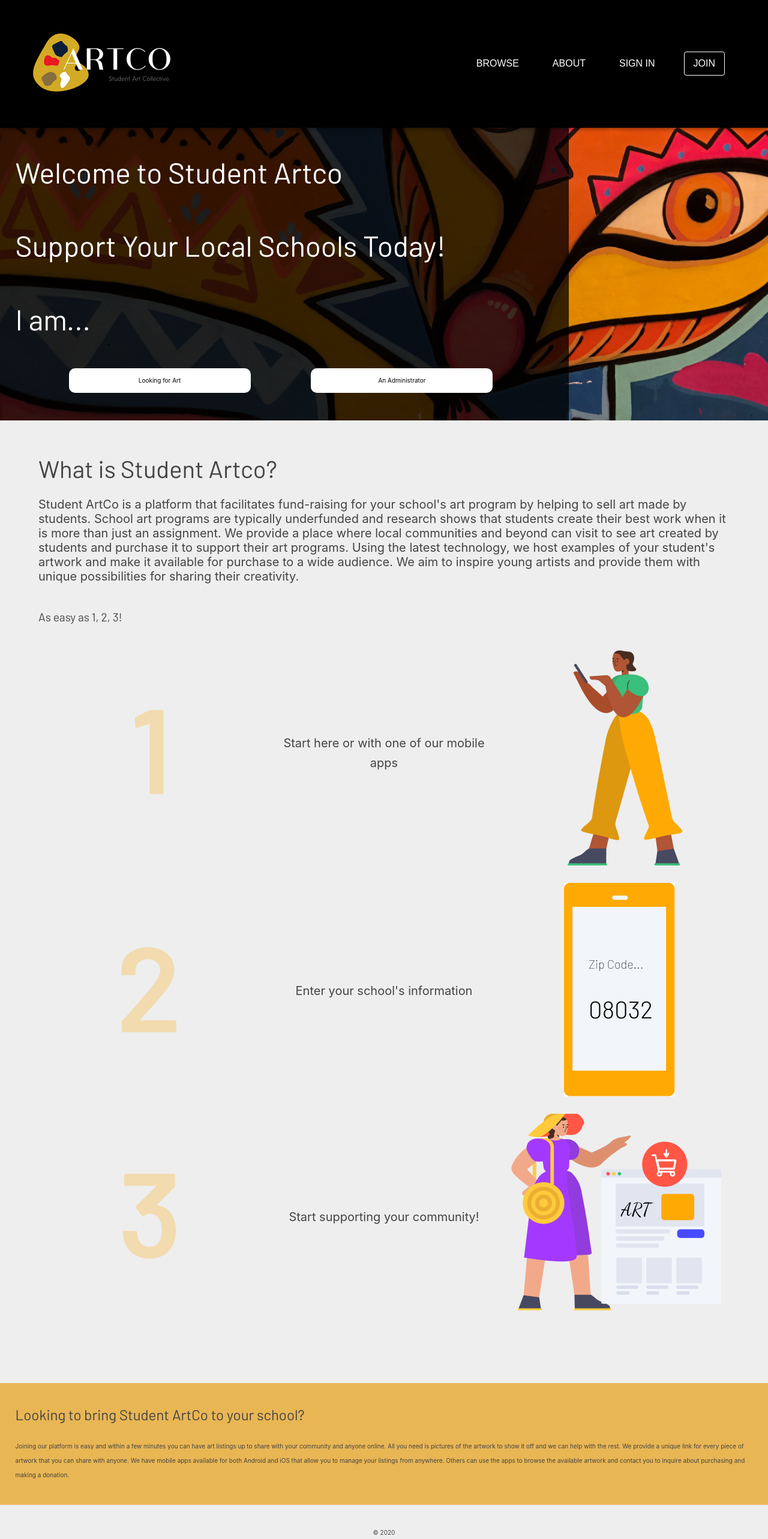
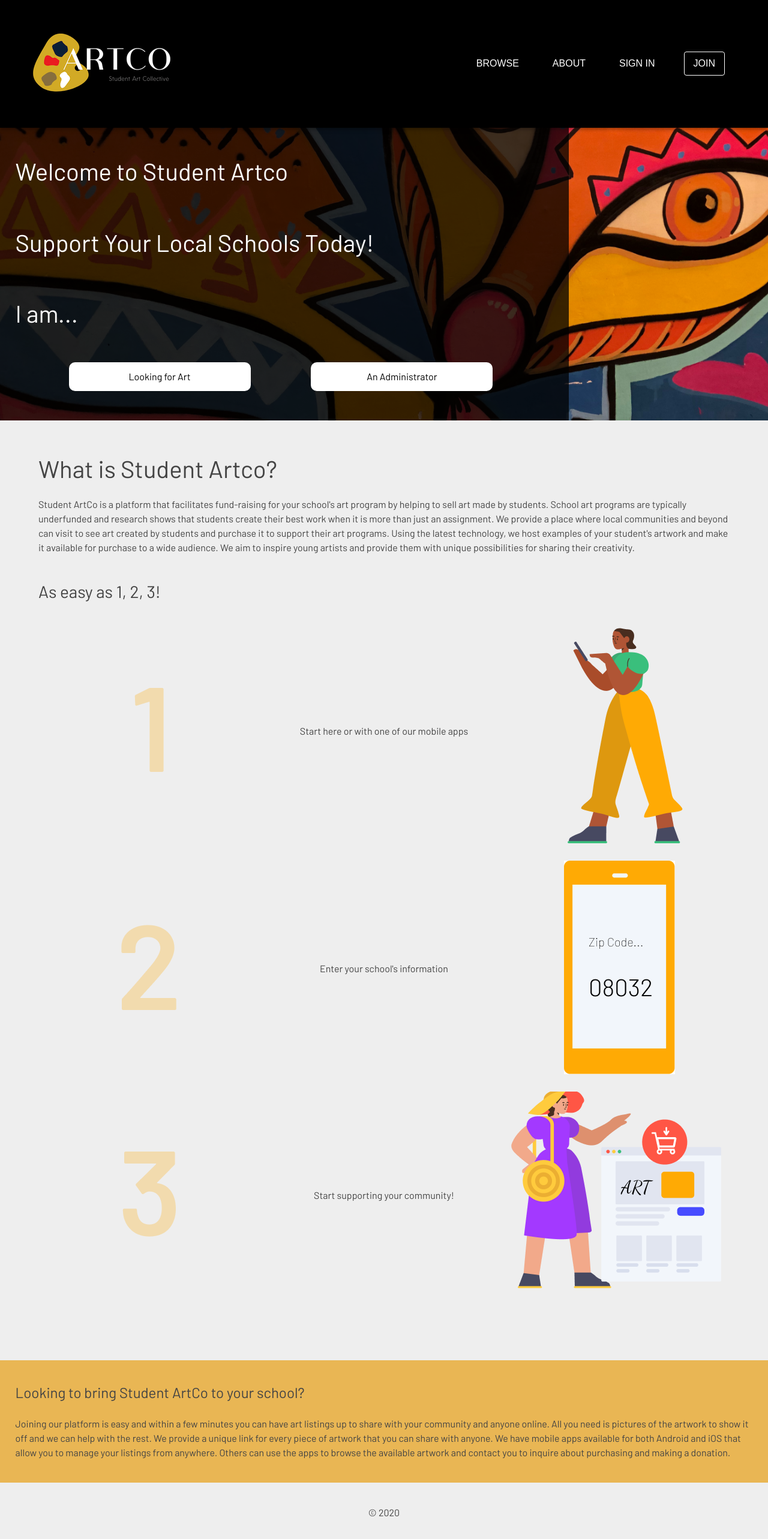
Before and after one commit to BloomTech-Labs/student-art-collection-fe, a React (Create React App) app: page / in a window 1280 px wide. Shown: the top 2566 px of the page at 60% size. Built offline with nearby package versions, Linux system fonts and the light colour scheme; no server answers.

Commit message:
main page and theme font updates

```diff
--- a/src/styles/theme.js
+++ b/src/styles/theme.js
@@ -9,13 +9,14 @@ export const theme = createMuiTheme({
     },
     p: {
       fontFamily: ['Barlow', 'sans-serif'].join(','),
+      fontSize: '1.5rem',
     },
     h3: {
       fontFamily: ['Barlow', 'sans-serif'].join(','),
       fontSize: '1.75rem',
     },
     h4: {
-      fontSize: '1.2rem',
+      fontSize: '1.75rem',
     },
     h5: {},
     button: {
--- a/src/views/MainPage.js
+++ b/src/views/MainPage.js
@@ -77,38 +77,38 @@ const MainPage = () => {
                     <Grid className={classes.welcomeMessageContainerStyles} container spacing={3} alignItems='center' justify='space-evenly'>
                         <Grid item xs={12}>
                             {breakpoint ?
-                            <Typography variant="h2" style={{ fontSize: '3rem' }}>
+                            <Typography variant="h2">
                                 Welcome to Student Artco
                             </Typography>
-                             : <Typography variant="h2" style={{ fontSize: '2rem' }}>
+                             : <Typography variant="h2">
                              Welcome to Student Artco
                          </Typography>}
                         </Grid>
                         <Grid item xs={12}>
                         {breakpoint ?
-                            <Typography variant="h2" style={{ fontSize: '3rem' }}>
+                            <Typography variant="h2">
                                 Support Your Local Schools Today!
                             </Typography>
-                             : <Typography variant="h2" style={{ fontSize: '2rem' }}>
+                             : <Typography variant="h2">
                              Support Your Local Schools Today!
                          </Typography>}
                         </Grid>
                         <Grid item xs={12}>
                         {breakpoint ?
-                            <Typography variant="h2" style={{ fontSize: '3rem' }}>
+                            <Typography variant="h2">
                                 I am...
                             </Typography>
-                             : <Typography variant="h2" style={{ fontSize: '2rem' }}>
+                             : <Typography variant="h2">
                              I am...
                          </Typography>}
                         </Grid>
                         <Grid onClick={lookingArtClickhandler} className={classes.welcomeLinkContainerStyles} item xs={4}>
-                            <Typography variant='p' style={{ fontSize: '1.25' }}>
+                            <Typography component='p'>
                                 Looking for Art
                             </Typography>
                         </Grid>
                         <Grid onClick={adminClickHandler} className={classes.welcomeLinkContainerStyles} item xs={4}>
-                            <Typography variant='p' style={{ fontSize: '1.25' }}>
+                            <Typography component='p'>
                                 An Administrator
                             </Typography>
                         </Grid>
@@ -122,7 +122,7 @@ const MainPage = () => {
                             </Typography>
                         </Grid>
                         <Grid item xs={12}>
-                            <Typography variant='p' style={{ fontSize: '1.25rem', lineHeight: '1.5rem' }}>
+                            <Typography component='p' style={{ lineHeight: '1.5rem' }}>
                                 Student ArtCo is a platform that facilitates fund-raising for your school's art program by helping to sell art made by students. School art programs are typically underfunded and research shows that students create their best work when it is more than just an assignment. We provide a place where local communities and beyond can visit to see art created by students and purchase it to support their art programs. Using the latest technology, we host examples of your student's artwork and make it available for purchase to a wide audience. We aim to inspire young artists and provide them with unique possibilities for sharing their creativity.
                             </Typography>
                         </Grid>
@@ -135,7 +135,7 @@ const MainPage = () => {
                             <img src={one} alt='the number one' />
                         </Grid>
                         <Grid className={classes.howToItem} item xs={12} md={4}>
-                            <Typography variant='p' style={{ fontSize: '1.25rem' }}>
+                            <Typography component='p'>
                                 Start here or with one of our mobile apps
                             </Typography>
                         </Grid>
@@ -146,7 +146,7 @@ const MainPage = () => {
                             <img src={two} alt='the number two' />
                         </Grid>
                         <Grid className={classes.howToItem} item xs={12} md={4}>
-                            <Typography variant='p' style={{ fontSize: '1.25rem' }}>
+                            <Typography component='p'>
                                 Enter your school's information
                             </Typography>
                         </Grid>
@@ -157,7 +157,7 @@ const MainPage = () => {
                             <img src={three} alt='the number three' />
                         </Grid>
                         <Grid className={classes.howToItem} item xs={12} md={4}>
-                            <Typography variant='p' style={{ fontSize: '1.25rem' }}>
+                            <Typography component='p'>
                                 Start supporting your community!
                             </Typography>
                         </Grid>
@@ -174,7 +174,7 @@ const MainPage = () => {
                             </Typography>
                         </Grid>
                         <Grid item xs={12}>
-                            <Typography variant='p' style={{ lineHeight: '1.5rem' }}>
+                            <Typography component='p' style={{ lineHeight: '1.5rem' }}>
                                 Joining our platform is easy and within a few minutes you can have art listings up to share with your community and anyone online. All you need is pictures of the artwork to show it off and we can help with the rest. We provide a unique link for every piece of artwork that you can share with anyone. We have mobile apps available for both Android and iOS that allow you to manage your listings from anywhere. Others can use the apps to browse the available artwork and contact you to inquire about purchasing and making a donation.
                             </Typography>
                         </Grid>
@@ -184,7 +184,7 @@ const MainPage = () => {
                     <Grid container spacing={3} justify='center'>
                         <Grid item xs={12}>
                             <footer className={classes.footer}>
-                                <p>&copy; 2020</p>
+                                <Typography component='p'>&copy; 2020</Typography>
                             </footer>
                         </Grid>
                     </Grid>
```
